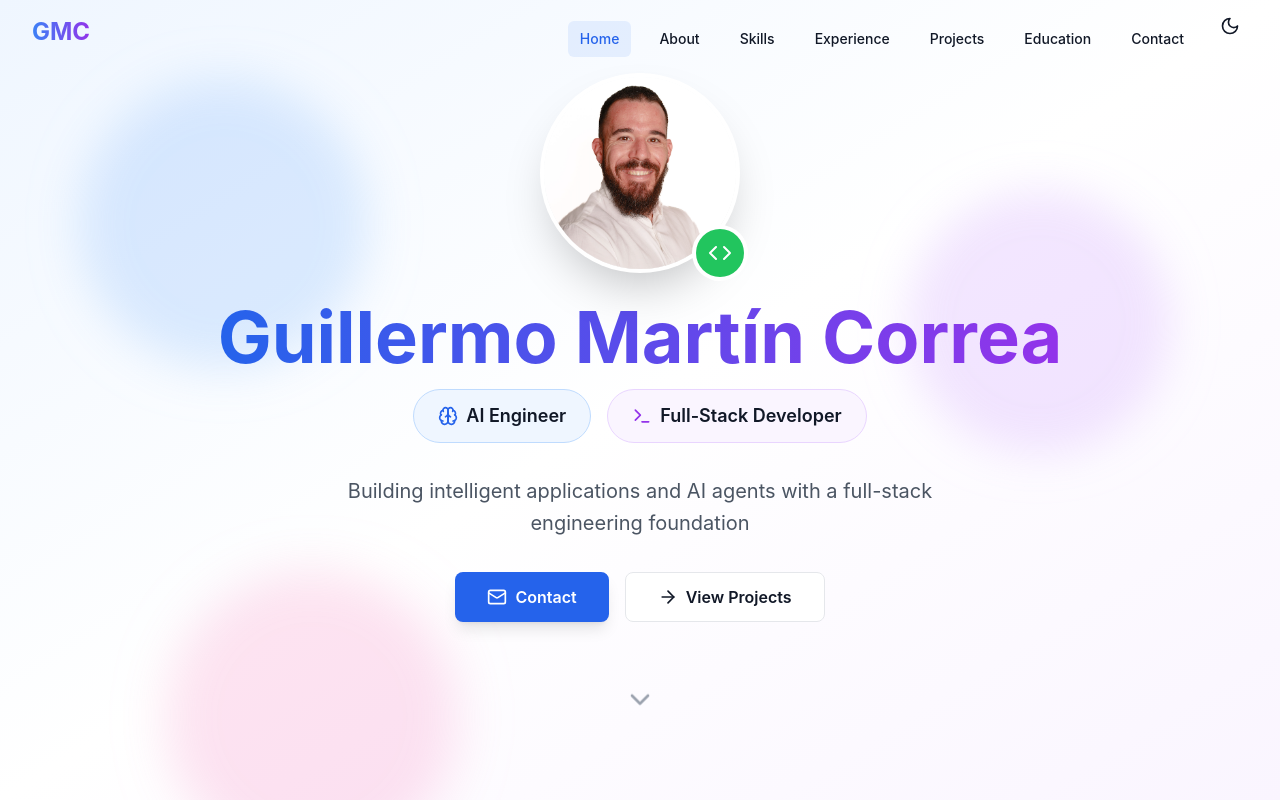
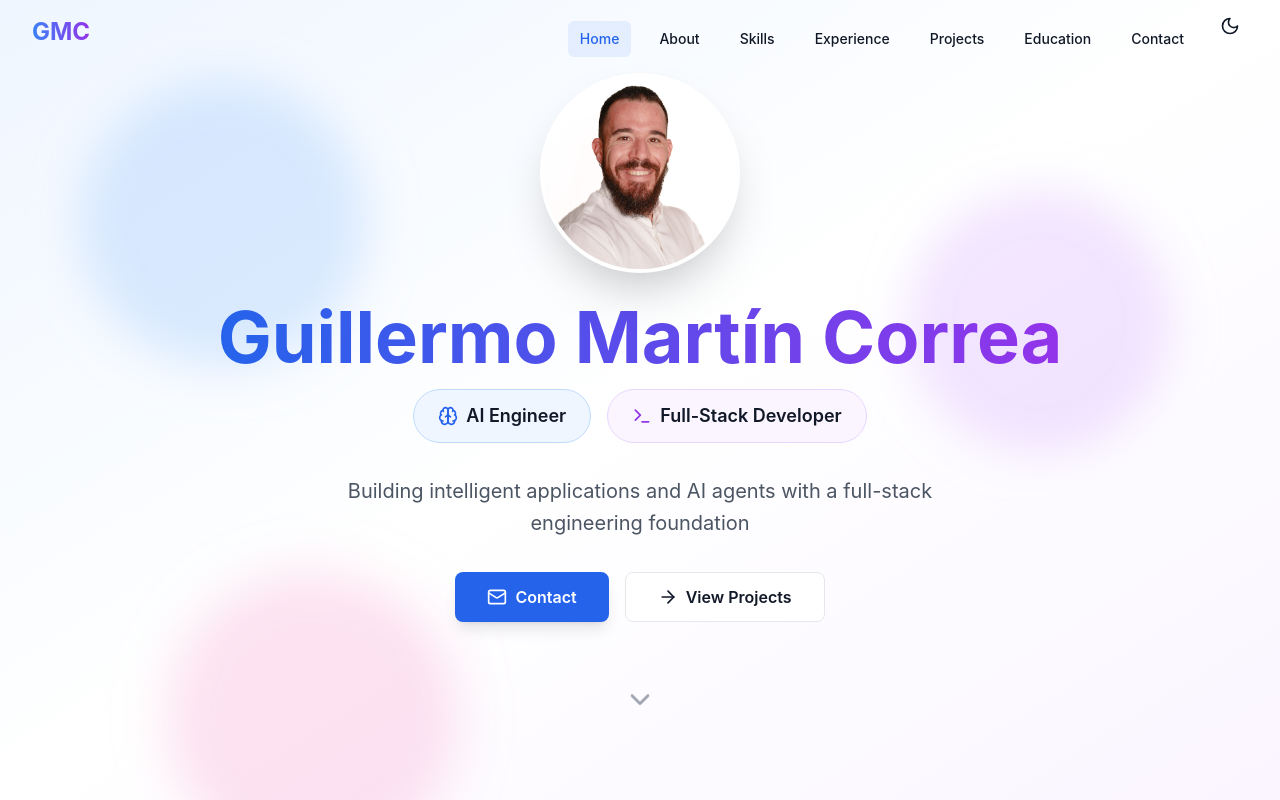
Before and after one commit to gmartincor/Guillermo-portfolio, a React (Create React App) app: page / in a window 1280 px wide. Shown: the top 800 px of the page. Built offline with nearby package versions, Linux system fonts and the light colour scheme; the HTML template or start-up script is replaced by a standard one.

Commit message:
Remove green circle from profile image in Hero section

```diff
--- a/src/components/Hero/Hero.js
+++ b/src/components/Hero/Hero.js
@@ -1,5 +1,5 @@
 import React from 'react';
-import { Code, Terminal, Brain, Mail, ArrowRight, ChevronDown } from 'lucide-react';
+import { Terminal, Brain, Mail, ArrowRight, ChevronDown } from 'lucide-react';
 import { personalInfo } from '../../utils/constants';
 
 const Hero = () => {
@@ -20,9 +20,6 @@ const Hero = () => {
               alt={personalInfo.name}
               className="w-full h-full object-cover"
             />
-          </div>
-          <div className="absolute -bottom-2 -right-2 bg-green-500 w-12 h-12 rounded-full flex items-center justify-center ring-4 ring-white dark:ring-gray-800">
-            <Code className="w-6 h-6 text-white" />
           </div>
         </div>
 
```
